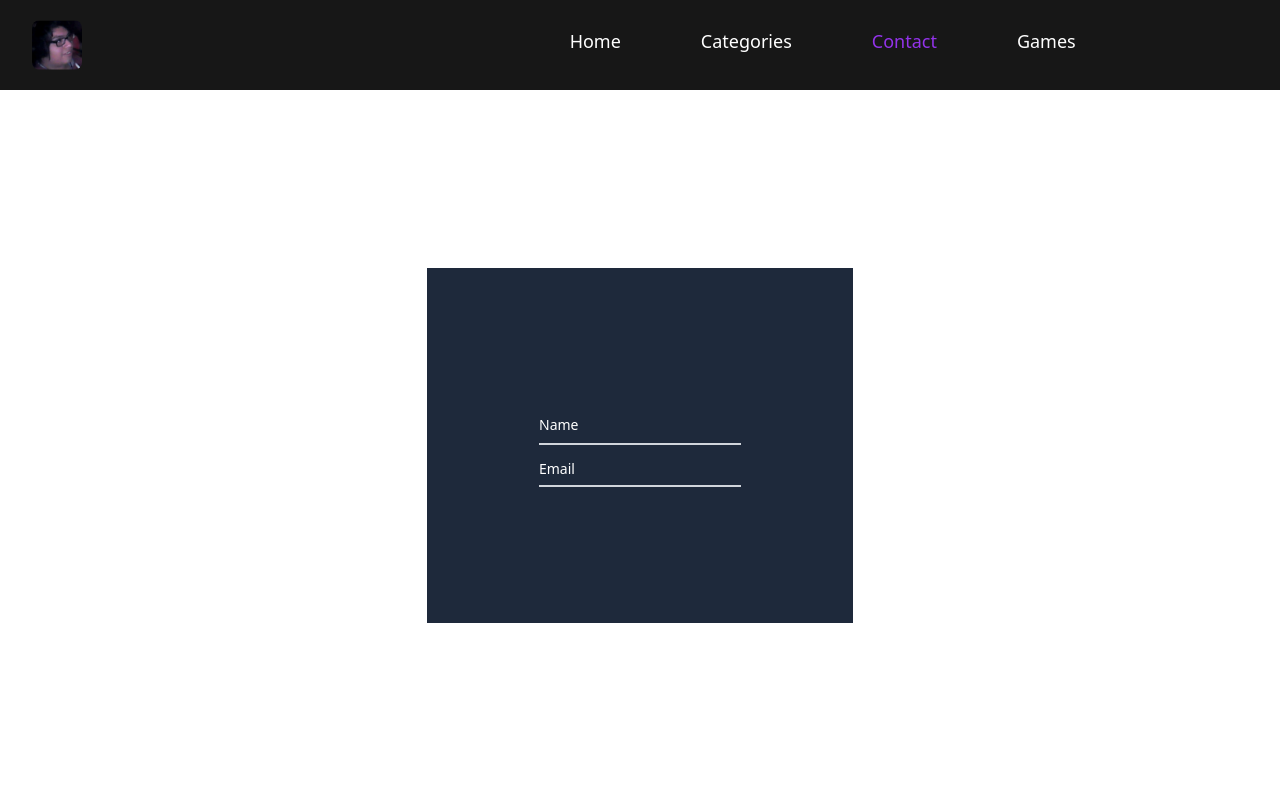
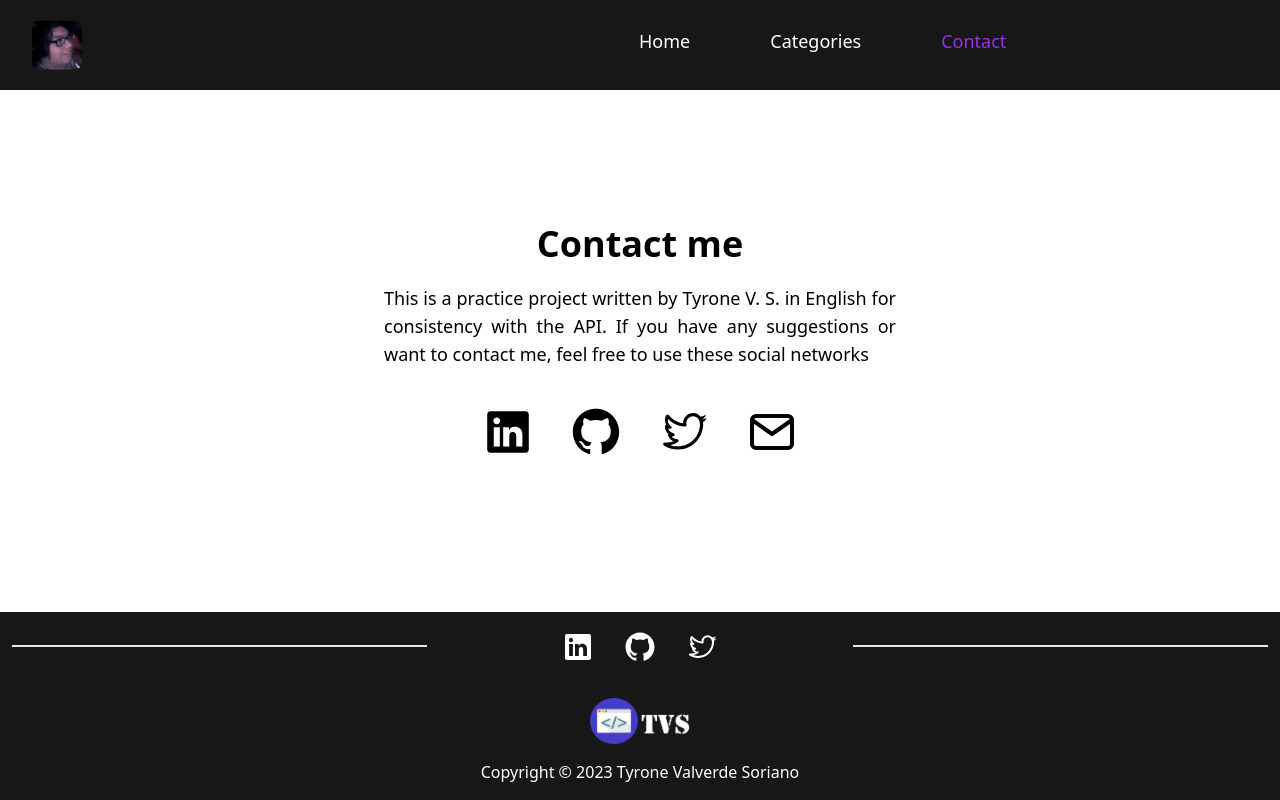
Before and after one commit to tvalverdes/gamenext, a Next.js app: page /contact in a window 1280 px wide. Built offline with nearby package versions, Linux system fonts and the light colour scheme.

Commit message:
load more btn and contact page added

```diff
--- a/components/button.jsx
+++ b/components/button.jsx
@@ -1,8 +1,8 @@
 
-export function Button({ text, link, target }){
+export function Button({ text, link, target, click }){
   return(
     <div className="flex items-center justify-center w-auto my-10">
-    <a href={link} target={target} className="select-none bg-neutral-900 hover:bg-neutral-700 w-96 h-11 mx-5 text-white text-center font-bold py-2 px-4 rounded"> {text} </a>
+    <a href={link} target={target} className="select-none bg-neutral-900 hover:bg-neutral-700 w-96 h-11 mx-5 text-white text-center font-bold py-2 px-4 rounded" onClick={click}> {text} </a>
     </div>
   );
 }
--- a/components/navbar.jsx
+++ b/components/navbar.jsx
@@ -66,11 +66,11 @@ export function Navbar({ title, description }) {
                     Contact
                   </Link>
                 </li>
-                <li className="border-white border-b-2 pb-4 text-lg text-white md:border-none py-2 md:px-10   md:hover:bg-transparent">
+                {/*<li className="border-white border-b-2 pb-4 text-lg text-white md:border-none py-2 md:px-10   md:hover:bg-transparent">
                   <Link href="/games" className={asPath === "/games" ? "text-purple-600" : "hover:text-purple-600"} onClick={() => setNavbar(!navbar)}>
                     Games
                   </Link>
-                </li>
+            </li>*/}
               </ul>
             </div>
           </div>
--- a/pages/categories/[categoryName].js
+++ b/pages/categories/[categoryName].js
@@ -1,19 +1,27 @@
-import { useRouter } from "next/router";
 import { GameCard } from "@/components/gameCard";
-import axios from "axios";
+import { Button } from "@/components/button";
 import { Navbar } from "@/components/navbar";
 import { filterCategory } from "@/global"
+import { useState } from "react";
+import { Footer } from "@/components/footer";
 
 
 
 export default function CategoryName({ games }) {
+
+  const imagesPerRow = 12;
+  const [next, setNext] = useState(imagesPerRow)
+  const handleMoreImage = () => {
+    setNext(next + imagesPerRow);
+  };
+
   return (
     <>
       <Navbar title={games[0].genre} description={games[0].genre + "Category"}/>
       <div className="w-full py-5 flex items-center justify-center">
         <div className="w-3/4">
           <div className="w-full grid justify-items-center grid-cols-1 gap-5 md:gap-3 sm:grid-cols-2 md:grid-cols-3 lg:grid-cols-3">
-            {games.map((game) => (
+            {games.slice(0, next).map((game) => (
               <div key={game.id}>
                 <GameCard
                   img={game.thumbnail}
@@ -26,6 +34,8 @@ export default function CategoryName({ games }) {
           </div>
         </div>
       </div>
+      {games.length >= next ? <Button text="Show more" click={handleMoreImage}/> : ""}
+      <Footer />
     </>
   );
 }
--- a/pages/categories/index.js
+++ b/pages/categories/index.js
@@ -1,8 +1,18 @@
+import { Button } from "@/components/button";
 import { CategoryCard } from "@/components/categoryCard";
+import { Footer } from "@/components/footer";
 import { Navbar } from "@/components/navbar";
 import { categories } from "@/global";
+import { useState } from "react";
 
 export default function Categories() {
+
+  const imagesPerRow = 12;
+  const [next, setNext] = useState(imagesPerRow)
+  const handleMoreImage = () => {
+    setNext(next + imagesPerRow);
+  };
+
   return (
     <>
       <Navbar title="Categories" description="Categories Page of GameNext"/>
@@ -11,8 +21,8 @@ export default function Categories() {
       </div>
       <div className="w-full flex items-center justify-center">
         <div className="w-3/4">
-          <div className="w-full grid justify-items-center grid-cols-1 gap-5 md:gap-3 sm:grid-cols-2 md:grid-cols-3 lg:grid-cols-4">
-            {categories.map((category) => (
+          <div className="w-full pb-5 grid justify-items-center grid-cols-1 gap-5 md:gap-3 sm:grid-cols-2 md:grid-cols-3 lg:grid-cols-4">
+            {categories.slice(0, next).map((category) => (
               <div key={category.id}>
 
                 <CategoryCard
@@ -26,6 +36,9 @@ export default function Categories() {
           </div>
         </div>
       </div>
+      {categories.length >= next ? <Button text="Show more" click={handleMoreImage}/> : ""}
+      <Footer />
+
     </>
   );
 }
--- a/pages/contact.js
+++ b/pages/contact.js
@@ -1,15 +1,53 @@
+import { Footer } from "@/components/footer";
+import { Navbar } from "@/components/navbar";
+import Link from "next/link";
+import { RxLinkedinLogo, RxGithubLogo, RxTwitterLogo } from "react-icons/rx";
+import { FiMail } from "react-icons/fi";
 
-import { ContactForm } from "@/components/contactForm";
-import { Navbar } from "@/components/navbar";
-
-
-
-export default function Contact () {
-  return(
-  <>
-  <Navbar title="Contact" description="Contact page of GameNext"/>
-  <ContactForm />
-
-  </>
+export default function Contact() {
+  return (
+    <>
+      <Navbar title="Contact" description="Contact page of GameNext" />
+      <div className="w-full py-10 h-screen sm:py-0 sm:h-[65vh] flex flex-col justify-center items-center">
+        <h1 className="text-4xl font-bold">Contact me</h1>
+        <h2 className="text-lg w-3/4 sm:w-2/5 text-justify py-5">
+          This is a practice project written by Tyrone V. S. in English for
+          consistency with the API. If you have any suggestions or want to
+          contact me, feel free to use these social networks
+        </h2>
+        <div className="sm:flex grid grid-cols-2 sm:flex-row gap-2">
+          <Link
+            href="https://www.linkedin.com/in/tvalverdes/"
+            title="LinkedIn"
+            target="_blank"
+          >
+            <RxLinkedinLogo className="text-5xl my-5 mx-4 socials" />
+          </Link>
+          <Link
+            href="https://github.com/tvalverdes"
+            title="Github"
+            target="_blank"
+          >
+            <RxGithubLogo className="text-5xl my-5 mx-4 socials" />
+          </Link>
+          <Link
+            href="https://twitter.com/tvalverdes"
+            title="Twitter"
+            target="_blank"
+          >
+            <RxTwitterLogo className="text-5xl my-5 mx-4 socials" />
+          </Link>
+          <a
+            href="mailto:tvalverdes9@gmail.com?Subject=Contacto%20desde%20página%20Game%20Next"
+            title="Mail me"
+          >
+            <FiMail className="text-5xl my-5 mx-4 socials" />
+          </a>
+        </div>
+      </div>
+      <div className="sm:absolute bottom-0 w-full">
+      <Footer />
+      </div>
+    </>
   );
 }
--- a/pages/games/[gameId].js
+++ b/pages/games/[gameId].js
@@ -1,5 +1,3 @@
-import { useRouter } from "next/router";
-import { GameCard } from "@/components/gameCard";
 import axios from "axios";
 import { Navbar } from "@/components/navbar";
 import { similarGames } from "@/global";
@@ -7,6 +5,8 @@ import Image from "next/image";
 import { useState } from "react";
 import { Button } from "@/components/button";
 import { Footer } from "@/components/footer";
+import { GoPrimitiveDot } from "react-icons/go";
+import { BsCameraFill } from "react-icons/bs";
 
 export default function GameId({ games, categories }) {
   const fullDescription = games.description;
@@ -32,12 +32,13 @@ export default function GameId({ games, categories }) {
     <>
       <Navbar title={games.title} description={games.genre + "Category"} />
       <div
-        className={`bg-slate-100  ${showMore ? "" : "sm:h-[calc(100vh-90px)]"}`}
+        className="bg-slate-100 h-full text-neutral-700"
       >
         {/* First Column */}
         <div className="w-full md:grid md:grid-cols-2">
           <div className="md:sticky top-0 py-10 w-full">
             <div className="flex flex-row justify-center px-3">
+              <div className="relative">
               <Image
                 loader={() => games.thumbnail}
                 src={games.thumbnail}
@@ -48,11 +49,17 @@ export default function GameId({ games, categories }) {
                 alt={games.title + " Image"}
                 className="rounded-md"
               />
+              <div className="absolute top-0 rounded-t-md w-full bg-slate-900 bg-opacity-25">
+              <GoPrimitiveDot className={`text-xl ${games.status.toLowerCase() == "live" ? "text-green-500" : "text-red-500"}`}/>
+              </div>
+              <p className="absolute -top-1 left-5 text-slate-100">{games.status}</p>
+              </div>
             </div>
             <Button text="Play now!" link={games.game_url} target="_blank" />
 
             <div className="flex flex-row justify-center -mt-5">
-              <h2 className="py-5 text-lg">Screenshots</h2>
+
+              <h2 className="py-5 flex items-center justify-center gap-2 text-lg"><BsCameraFill /> Screenshots</h2>
             </div>
             <div className="flex flex-row justify-center">
               {games.screenshots.length > 0 ? (
@@ -80,7 +87,7 @@ export default function GameId({ games, categories }) {
 
           {/* Second Column */}
           <div className="w-full mt-5 px-5">
-            <h1 className="border-b-2 text-lg mb-2 border-purple-600 font-bold">
+            <h1 className="border-b-2 text-lg mb-2 text-center border-purple-600  font-bold">
               General information
             </h1>
             <div className="grid lg:grid-cols-2 border-b-2 border-purple-200">
@@ -109,7 +116,7 @@ export default function GameId({ games, categories }) {
               <b>Name:&nbsp;</b>
               {games.title}
             </div>
-            <div className="flex flex-row border-b-2 border-purple-200 mb-2 py-2">
+            <div className="flex flex-row border-b-2 text-justify border-purple-200 mb-2 py-2">
               {games.short_description}
             </div>
             <div className="flex flex-row text-justify mr-4 border-b-2 border-purple-200 py-2">
@@ -124,7 +131,7 @@ export default function GameId({ games, categories }) {
               </p>
             </div>
 
-            <h2 className="border-b-2 mb-2 border-purple-600 pt-4 font-bold text-lg">
+            <h2 className="border-b-2 mb-2 text-center border-purple-600 pt-4 font-bold text-lg">
               Minimum System Requirements:
             </h2>
             <div className="grid md:grid-cols-2 border-b-2 border-purple-200">
@@ -153,10 +160,10 @@ export default function GameId({ games, categories }) {
                 </p>
               </div>
             </div>
-            <h2 className="border-b-2 mb-2 border-purple-600 pt-4 font-bold text-lg">
+            <h2 className="border-b-2 mb-2 text-center border-purple-600 pt-4 font-bold text-lg">
               Similar Games:
             </h2>
-            <div className="flex gap-2 border-b-2 border-purple-200">
+            <div className="grid grid-cols-1 pt-2 sm:grid-cols-2 place-items-center lg:grid-cols-3 gap-3 md:gap-5 lg:gap-5 border-b-2 border-purple-200">
               {executed ? "" : similarGames(categories, 3, games.id).map((similar) => (
                 <div key={similar.id}>
                   <a href={similar.id}>
@@ -176,7 +183,7 @@ export default function GameId({ games, categories }) {
             </div>
           </div>
         </div>
-        <div className="pt-7 bg-slate-100">
+        <div className="pt-7">
           <Footer />
         </div>
       </div>
--- a/pages/games/index.js
+++ /dev/null
@@ -1,11 +0,0 @@
-import { Navbar } from "@/components/navbar";
-
-
-
-export default function Games () {
-  return(
-  <>
-  <Navbar title="Games" description="Games Page of GameNext" />
-  </>
-  );
-}
```
